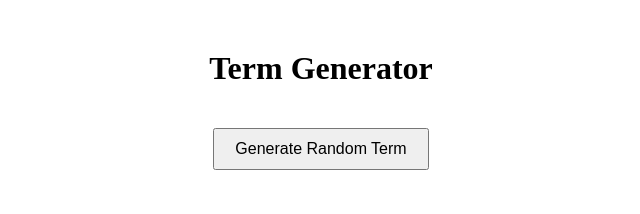
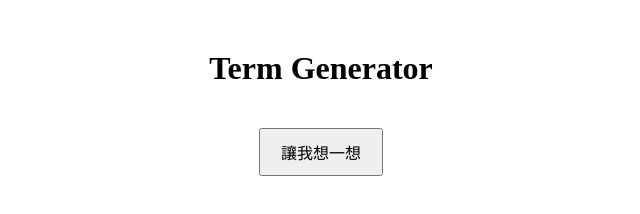
Before and after one commit to cecilxp/Bellavita, a plain HTML site: page index.html in a window 1280 px wide. Shown: the whole page, without its empty margins (319-959 px from the left). Drawn offline with Linux system fonts and the light colour scheme.

Commit message:
Update index.html

```diff
--- a/index.html
+++ b/index.html
@@ -3,14 +3,14 @@
 <head>
     <meta charset="UTF-8">
     <meta name="viewport" content="width=device-width, initial-scale=1.0">
-    <title>Random Term Generator</title>
+    <title>今天做什麽呢</title>
     <link rel="stylesheet" href="css/style.css">
 </head>
 <body>
     <div class="container">
         <h1>Term Generator</h1>
         <!-- Aggiungi il bottone qui -->
-        <button id="generateButton">Generate Random Term</button>
+        <button id="generateButton">讓我想一想</button>
         <!-- Aggiungi qui il codice per il termine casuale -->
         <p id="randomTerm"></p>
     </div>
```
